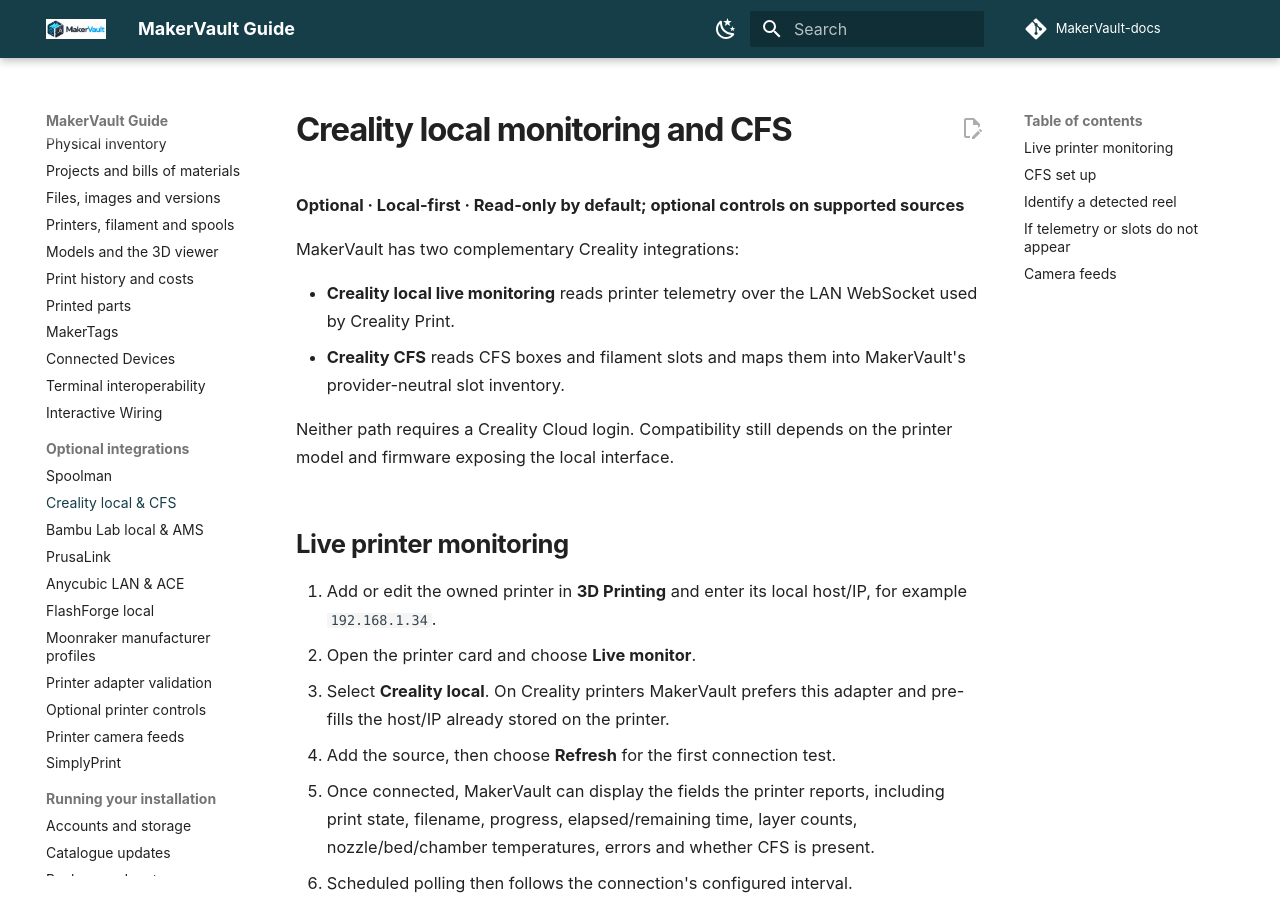
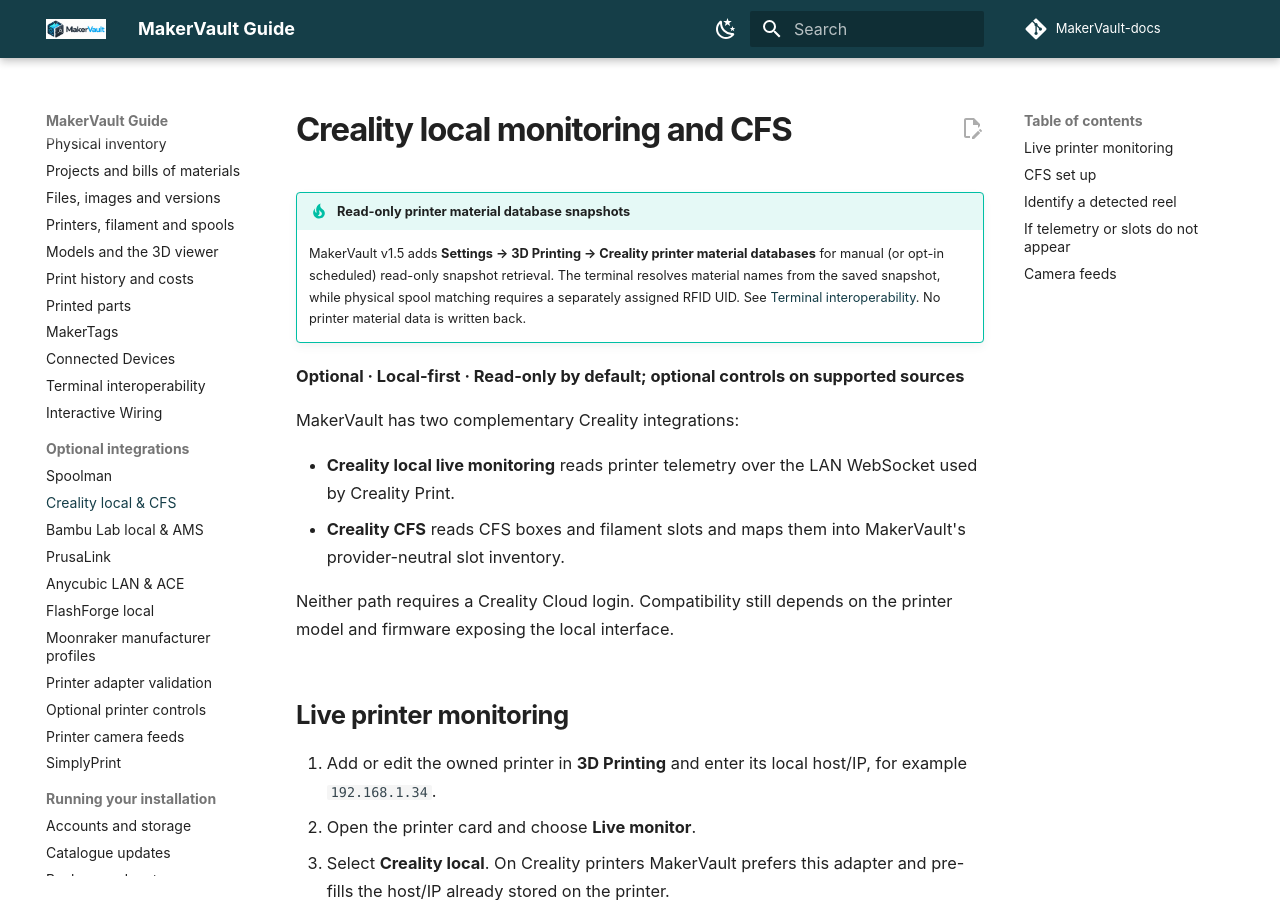
Before and after one commit to gavrd7/MakerVault-docs, an MkDocs documentation site: the page built from docs/guide/integrations/creality.md, in a window 1280 px wide and 900 px high. Built offline with MkDocs 1.6.1 and Material for MkDocs 9.7.7, drawn with Linux system fonts in a browser that asks for light colours; comment, search, counter and statistics services are not loaded.

Commit message:
docs: cross-link new terminal and printer material workflows in existing guide

```diff
--- a/docs/guide/integrations/creality.md
+++ b/docs/guide/integrations/creality.md
@@ -1,4 +1,7 @@
 # Creality local monitoring and CFS
+
+!!! tip "Read-only printer material database snapshots"
+    MakerVault v1.5 adds **Settings → 3D Printing → Creality printer material databases** for manual (or opt-in scheduled) read-only snapshot retrieval. The terminal resolves material names from the saved snapshot, while physical spool matching requires a separately assigned RFID UID. See [Terminal interoperability](../using/terminal-interoperability.md). No printer material data is written back.
 
 **Optional · Local-first · Read-only by default; optional controls on supported sources**
 
```
